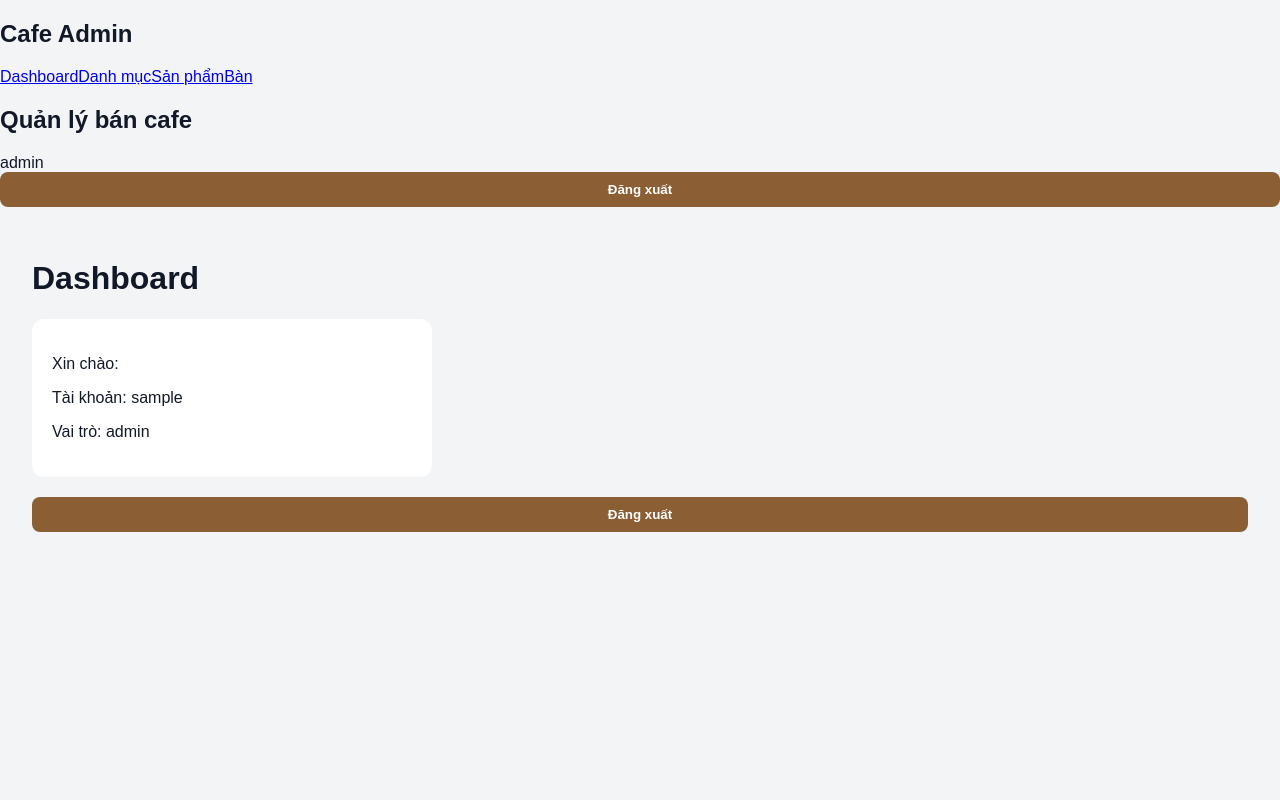
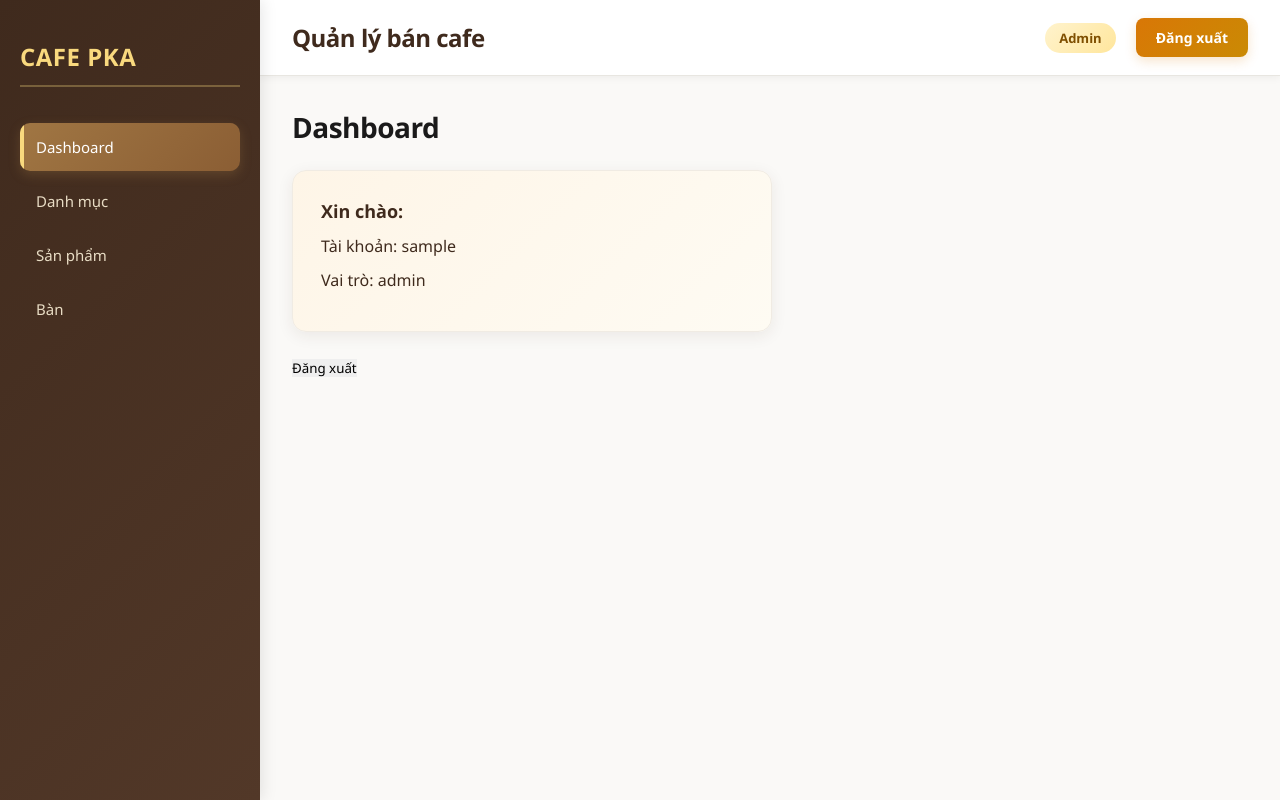
Before and after one commit to sauSage1811/BaiTapLonWebNC, a React app in the folder frontend/: page /dashboard in a window 1280 px wide. Built offline with nearby package versions, Linux system fonts and the light colour scheme; sample sign-in values are in the browser's storage; the HTML template or start-up script is replaced by a standard one.

Commit message:
thêm css cho các pages

```diff
--- a/frontend/src/components/Sidebar.jsx
+++ b/frontend/src/components/Sidebar.jsx
@@ -3,7 +3,7 @@ import { NavLink } from "react-router-dom";
 function Sidebar() {
     return (
         <aside className="sidebar">
-            <h2 className="logo">Cafe Admin</h2>
+            <h2 className="logo">Cafe PKA</h2>
 
             <nav>
                 <NavLink to="/dashboard">Dashboard</NavLink>
--- a/frontend/src/index.css
+++ b/frontend/src/index.css
@@ -1,93 +1,393 @@
+/* ===== GLOBAL STYLES ===== */
 * {
+    margin: 0;
+    padding: 0;
     box-sizing: border-box;
 }
 
 body {
-    margin: 0;
-    font-family: Arial, sans-serif;
-    background: #f3f4f6;
-    color: #111827;
+    font-family: 'Segoe UI', Tahoma, Geneva, Verdana, sans-serif;
+    background: #faf9f7;
+    color: #2c2c2c;
 }
 
+button {
+    cursor: pointer;
+    border: none;
+    font-family: inherit;
+    transition: all 0.3s ease;
+}
+
+/* ===== MAIN LAYOUT ===== */
+.main-layout {
+    min-height: 100vh;
+    display: flex;
+    background: #faf9f7;
+}
+
+/* ===== SIDEBAR ===== */
+.sidebar {
+    width: 260px;
+    min-height: 100vh;
+    background: linear-gradient(135deg, #3f2a1d 0%, #523828 100%);
+    color: white;
+    padding: 28px 20px;
+    box-shadow: 2px 0 15px rgba(0, 0, 0, 0.1);
+    position: fixed;
+    height: 100vh;
+    overflow-y: auto;
+    z-index: 100;
+}
+
+.sidebar::-webkit-scrollbar {
+    width: 6px;
+}
+
+.sidebar::-webkit-scrollbar-track {
+    background: rgba(255, 255, 255, 0.05);
+}
+
+.sidebar::-webkit-scrollbar-thumb {
+    background: rgba(255, 255, 255, 0.2);
+    border-radius: 3px;
+}
+
+.logo {
+    margin: 0 0 36px;
+    font-size: 24px;
+    font-weight: 700;
+    color: #f9d97e;
+    letter-spacing: 0.5px;
+    text-transform: uppercase;
+    padding: 12px 0;
+    border-bottom: 2px solid rgba(249, 217, 126, 0.3);
+}
+
+.sidebar nav {
+    display: flex;
+    flex-direction: column;
+    gap: 6px;
+}
+
+.sidebar a {
+    color: #e8dcc4;
+    text-decoration: none;
+    padding: 14px 16px;
+    border-radius: 10px;
+    font-weight: 500;
+    font-size: 15px;
+    transition: all 0.3s ease;
+    display: block;
+    position: relative;
+    overflow: hidden;
+}
+
+.sidebar a::before {
+    content: '';
+    position: absolute;
+    left: 0;
+    top: 0;
+    height: 100%;
+    width: 4px;
+    background: #f9d97e;
+    transform: translateX(-4px);
+    transition: transform 0.3s ease;
+}
+
+.sidebar a:hover {
+    background: rgba(255, 255, 255, 0.15);
+    color: #fff;
+    padding-left: 20px;
+}
+
+.sidebar a:hover::before {
+    transform: translateX(0);
+}
+
+.sidebar a.active {
+    background: linear-gradient(135deg, #a07643 0%, #8b5e34 100%);
+    color: #fff;
+    box-shadow: 0 4px 12px rgba(160, 118, 67, 0.3);
+}
+
+.sidebar a.active::before {
+    transform: translateX(0);
+}
+
+/* ===== MAIN CONTENT ===== */
+.main-content {
+    flex: 1;
+    display: flex;
+    flex-direction: column;
+    margin-left: 260px;
+}
+
+/* ===== HEADER ===== */
+.header {
+    height: 76px;
+    background: white;
+    border-bottom: 1px solid #e8e6e1;
+    padding: 0 32px;
+    display: flex;
+    align-items: center;
+    justify-content: space-between;
+    box-shadow: 0 2px 8px rgba(0, 0, 0, 0.05);
+    position: sticky;
+    top: 0;
+    z-index: 50;
+}
+
+.header h2 {
+    margin: 0;
+    color: #3f2a1d;
+    font-size: 24px;
+    font-weight: 700;
+    letter-spacing: -0.5px;
+}
+
+.header-user {
+    display: flex;
+    align-items: center;
+    gap: 20px;
+}
+
+.header-user span {
+    font-weight: 500;
+    color: #2c2c2c;
+    font-size: 15px;
+}
+
+.header-user .role {
+    padding: 6px 14px;
+    border-radius: 20px;
+    background: linear-gradient(135deg, #fff3cd 0%, #ffe69c 100%);
+    color: #7f4f00;
+    font-size: 13px;
+    font-weight: 600;
+    text-transform: capitalize;
+}
+
+.header-user button {
+    padding: 10px 20px;
+    background: linear-gradient(135deg, #d97706 0%, #ca8a04 100%);
+    color: white;
+    border-radius: 8px;
+    font-weight: 600;
+    font-size: 14px;
+    box-shadow: 0 4px 12px rgba(217, 119, 6, 0.2);
+}
+
+.header-user button:hover {
+    transform: translateY(-2px);
+    box-shadow: 0 6px 16px rgba(217, 119, 6, 0.3);
+    background: linear-gradient(135deg, #ca8a04 0%, #b45309 100%);
+}
+
+.header-user button:active {
+    transform: translateY(0);
+}
+
+/* ===== PAGE CONTENT ===== */
+.page-content {
+    padding: 32px;
+    flex: 1;
+    overflow-y: auto;
+}
+
+.page-content h1 {
+    margin: 0 0 24px 0;
+    color: #1a1a1a;
+    font-size: 28px;
+    font-weight: 700;
+    letter-spacing: -0.5px;
+}
+
+.page-content h2 {
+    color: #2c2c2c;
+    font-size: 22px;
+    font-weight: 600;
+    margin: 24px 0 16px 0;
+}
+
+/* ===== DASHBOARD PAGE ===== */
+.dashboard-page {
+    padding: 0;
+}
+
+.user-card {
+    margin: 24px 0;
+    padding: 28px;
+    background: linear-gradient(135deg, #fef5e7 0%, #fefbf3 100%);
+    border-radius: 14px;
+    max-width: 480px;
+    border: 1px solid #f0ebe3;
+    box-shadow: 0 4px 16px rgba(63, 42, 29, 0.08);
+    transition: all 0.3s ease;
+}
+
+.user-card:hover {
+    box-shadow: 0 8px 24px rgba(63, 42, 29, 0.12);
+    transform: translateY(-2px);
+}
+
+.user-card p {
+    margin: 12px 0;
+    font-size: 16px;
+    color: #3f2a1d;
+    font-weight: 500;
+}
+
+.user-card p:first-child {
+    margin-top: 0;
+    font-weight: 600;
+    font-size: 18px;
+}
+
+/* ===== LOGIN PAGE ===== */
 .login-page {
     min-height: 100vh;
     display: flex;
     align-items: center;
     justify-content: center;
-    background: #f5f0e8;
+    background: linear-gradient(135deg, #3f2a1d 0%, #523828 50%, #2c1f14 100%);
+    padding: 20px;
 }
 
 .login-box {
-    width: 380px;
-    padding: 32px;
-    background: #ffffff;
+    background: white;
+    padding: 48px 40px;
     border-radius: 16px;
-    box-shadow: 0 10px 25px rgba(0, 0, 0, 0.12);
+    box-shadow: 0 16px 48px rgba(0, 0, 0, 0.2);
+    width: 100%;
+    max-width: 420px;
+    animation: slideUp 0.6s ease-out;
+}
+
+@keyframes slideUp {
+    from {
+        opacity: 0;
+        transform: translateY(30px);
+    }
+    to {
+        opacity: 1;
+        transform: translateY(0);
+    }
 }
 
 .login-box h2 {
-    margin: 0 0 8px;
-    color: #5a3825;
+    margin: 0 0 8px 0;
+    color: #3f2a1d;
+    font-size: 28px;
+    font-weight: 700;
+    text-align: center;
+    letter-spacing: -0.5px;
 }
 
 .login-box p {
-    margin: 0 0 24px;
-    color: #6b7280;
+    margin: 0 0 32px 0;
+    color: #8b7355;
+    font-size: 15px;
+    text-align: center;
+    font-weight: 500;
 }
 
+.login-box form {
+    display: flex;
+    flex-direction: column;
+    gap: 20px;
+}
+
+/* ===== FORM GROUP ===== */
 .form-group {
-    margin-bottom: 16px;
+    display: flex;
+    flex-direction: column;
+    gap: 8px;
 }
 
 .form-group label {
-    display: block;
-    margin-bottom: 6px;
     font-weight: 600;
+    color: #2c2c2c;
+    font-size: 14px;
+    text-transform: capitalize;
 }
 
 .form-group input {
-    width: 100%;
-    padding: 10px 12px;
-    border: 1px solid #d1d5db;
-    border-radius: 8px;
-    outline: none;
+    padding: 12px 16px;
+    border: 2px solid #e8e6e1;
+    border-radius: 10px;
+    font-size: 15px;
+    font-family: inherit;
+    transition: all 0.3s ease;
+    background: #fafaf9;
 }
 
 .form-group input:focus {
-    border-color: #8b5e34;
+    outline: none;
+    border-color: #a07643;
+    background: white;
+    box-shadow: 0 0 0 4px rgba(160, 118, 67, 0.1);
 }
 
-button {
-    width: 100%;
-    padding: 10px 14px;
-    border: none;
-    border-radius: 8px;
-    background: #8b5e34;
-    color: white;
-    font-weight: 600;
-    cursor: pointer;
+.form-group input::placeholder {
+    color: #9ca3af;
 }
 
-button:hover {
-    background: #6f4525;
+/* ===== ERROR MESSAGE ===== */
+.error-message {
+    padding: 12px 16px;
+    background: linear-gradient(135deg, #fee2e2 0%, #fecaca 100%);
+    border: 1px solid #fca5a5;
+    border-radius: 10px;
+    color: #991b1b;
+    font-size: 14px;
+    font-weight: 500;
+    margin-bottom: 8px;
+    display: flex;
+    align-items: center;
+    gap: 8px;
+    animation: slideDown 0.3s ease-out;
 }
 
-.error-message {
-    margin-bottom: 16px;
-    padding: 10px;
-    border-radius: 8px;
-    background: #fee2e2;
-    color: #b91c1c;
+@keyframes slideDown {
+    from {
+        opacity: 0;
+        transform: translateY(-10px);
+    }
+    to {
+        opacity: 1;
+        transform: translateY(0);
+    }
 }
 
-.dashboard-page {
-    padding: 32px;
+/* ===== LOGIN BUTTON ===== */
+.login-box button {
+    padding: 14px 20px;
+    background: linear-gradient(135deg, #a07643 0%, #8b5e34 100%);
+    color: white;
+    border: none;
+    border-radius: 10px;
+    font-weight: 700;
+    font-size: 16px;
+    cursor: pointer;
+    transition: all 0.3s ease;
+    margin-top: 8px;
+    box-shadow: 0 6px 16px rgba(160, 118, 67, 0.25);
+    text-transform: uppercase;
+    letter-spacing: 0.5px;
 }
 
-.user-card {
-    margin: 20px 0;
-    padding: 20px;
-    background: white;
-    border-radius: 12px;
-    max-width: 400px;
+.login-box button:hover {
+    transform: translateY(-3px);
+    box-shadow: 0 10px 24px rgba(160, 118, 67, 0.35);
+    background: linear-gradient(135deg, #8b5e34 0%, #7a4f2a 100%);
 }
+
+.login-box button:active {
+    transform: translateY(-1px);
+}
+
+.login-box button:disabled {
+    opacity: 0.6;
+    cursor: not-allowed;
+    transform: none;
+}
```
